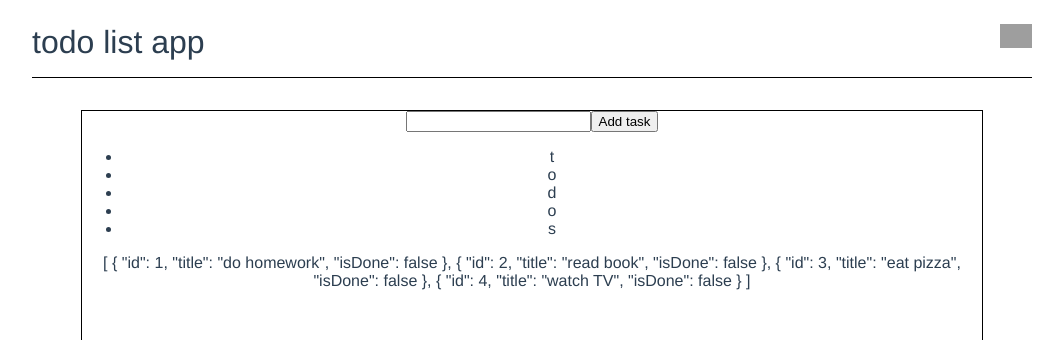
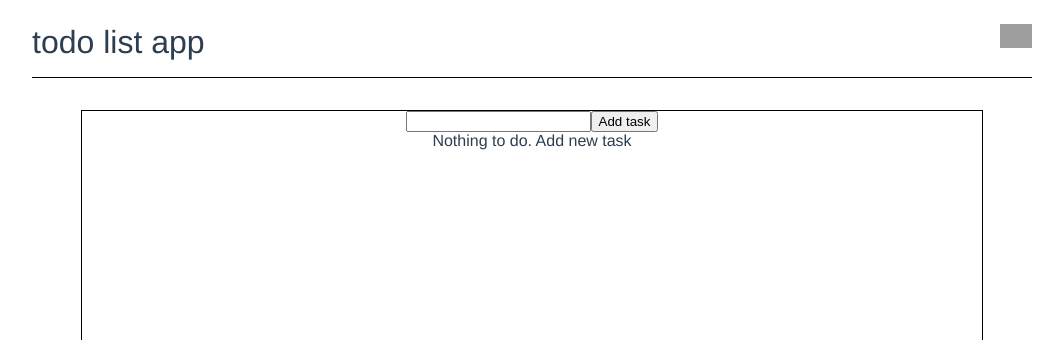
Before and after one commit to Konton022/vue-todo-list-app, a Vue app: page / in a window 1280 px wide. Shown: the top 340 px of the page, without its empty margins (108-1171 px from the left). Built offline with nearby package versions, Linux system fonts and the light colour scheme; grey boxes are pictures that could not be loaded.

Commit message:
add todo func

```diff
--- a/src/components/TodoApp.vue
+++ b/src/components/TodoApp.vue
@@ -1,8 +1,8 @@
 <template>
 	<div class="todoApp">
 	<AddTask />
-	<TodoList todos='todos'/>
-	<div>{{todos}}</div>
+	<TodoList :todos='todos'/>
+
 	<div></div>
 	</div>
 </template>
@@ -12,15 +12,20 @@ import AddTask from "@/components/AddTask.vue"
 import TodoList from "@/components/TodoList.vue"
 
 export default {
-	data: ()=> ({
+	data(){
+		return {
 			todos:[
 				{id:1, title:'do homework', isDone: false},
 				{id:2, title:'read book', isDone: false},
 				{id:3, title:'eat pizza', isDone: false},
 				{id:4, title:'watch TV', isDone: false},
+				{id:5, title:'go to sleep', isDone: false},
+				{id:6, title:'get up earlie', isDone: false},
 			],
 			inputTask: 'hello world!'
-	}),
+		}
+
+	},
 	components: {
 		AddTask, TodoList
 
--- a/src/components/TodoList.vue
+++ b/src/components/TodoList.vue
@@ -1,9 +1,11 @@
 <template>
-	<ul>
+	<ul v-if='todos.lenght'>
 		<li v-for='todo in todos' :key='todo.id'>
-			{{todo}}
+			{{todo.id}}	{{todo.title}} {{todo.isDone}}
 		</li>
 	</ul>
+	<div v-else>Nothing to do. Add new task</div>
+	<!-- <div>{{todos}}</div> -->
 </template>
 <script>
 
```
Lines whose indentation alone changed are shown as unchanged.
